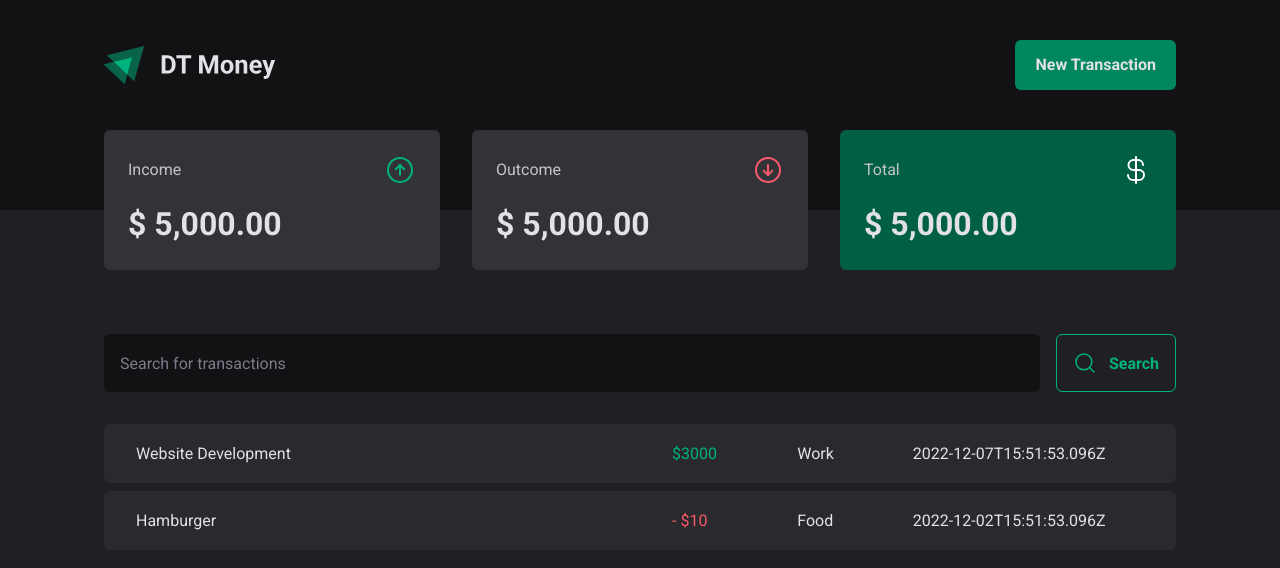
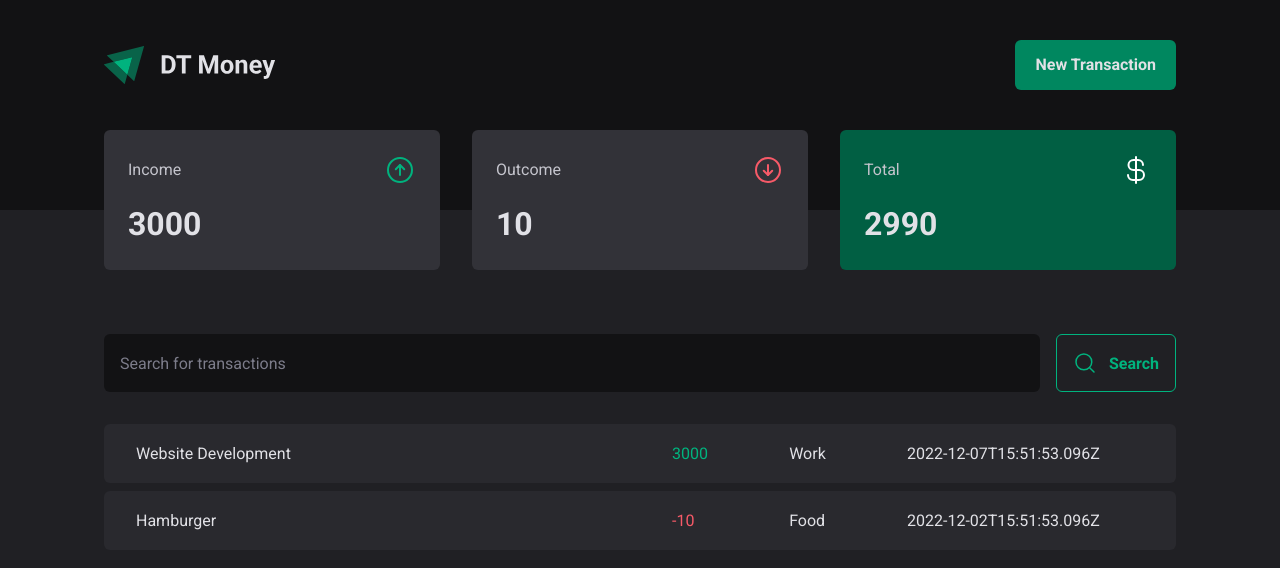
Before and after one commit to LuizPelegrini/expenses-tracker, a React (Vite) app: page / in a window 1280 px wide. Shown: the top 568 px of the page. Built offline with nearby package versions, Linux system fonts and the light colour scheme; data requests are answered from the project's data file.

Commit message:
update: Display transactions total income and outcome in Summary component

```diff
--- a/src/components/Summary/index.tsx
+++ b/src/components/Summary/index.tsx
@@ -6,7 +6,21 @@
 export function Summary() {
   const { transactions } = useContext(TransactionsContext);
 
-  console.log(transactions);
+  const summary = transactions.reduce(
+    (acc, transaction) => {
+      if (transaction.type === 'income') {
+        acc.income += transaction.price;
+      } else {
+        acc.outcome += transaction.price;
+      }
+
+      return {
+        ...acc,
+        total: acc.income - acc.outcome,
+      };
+    },
+    { income: 0, outcome: 0, total: 0 },
+  );
 
   return (
     <Container>
@@ -15,7 +29,7 @@
           <span>Income</span>
           <ArrowCircleUp size={32} color="#00b37e" />
         </header>
-        <strong>$ 5,000.00</strong>
+        <strong>{summary.income}</strong>
       </SummaryCard>
 
       <SummaryCard>
@@ -23,7 +37,7 @@
           <span>Outcome</span>
           <ArrowCircleDown size={32} color="#f75a68" />
         </header>
-        <strong>$ 5,000.00</strong>
+        <strong>{summary.outcome}</strong>
       </SummaryCard>
 
       <SummaryCard variant="green">
@@ -31,7 +45,7 @@
           <span>Total</span>
           <CurrencyDollar size={32} color="#ffffff" />
         </header>
-        <strong>$ 5,000.00</strong>
+        <strong>{summary.total}</strong>
       </SummaryCard>
     </Container>
   );
--- a/src/pages/Transactions/index.tsx
+++ b/src/pages/Transactions/index.tsx
@@ -29,7 +29,7 @@
                 <td width="50%">{transaction.description}</td>
                 <td>
                   <PriceHighlight variant={transaction.type}>
-                    {transaction.type === 'outcome' ? '-' : ''} $
+                    {transaction.type === 'outcome' ? '-' : ''}
                     {transaction.price}
                   </PriceHighlight>
                 </td>
```
